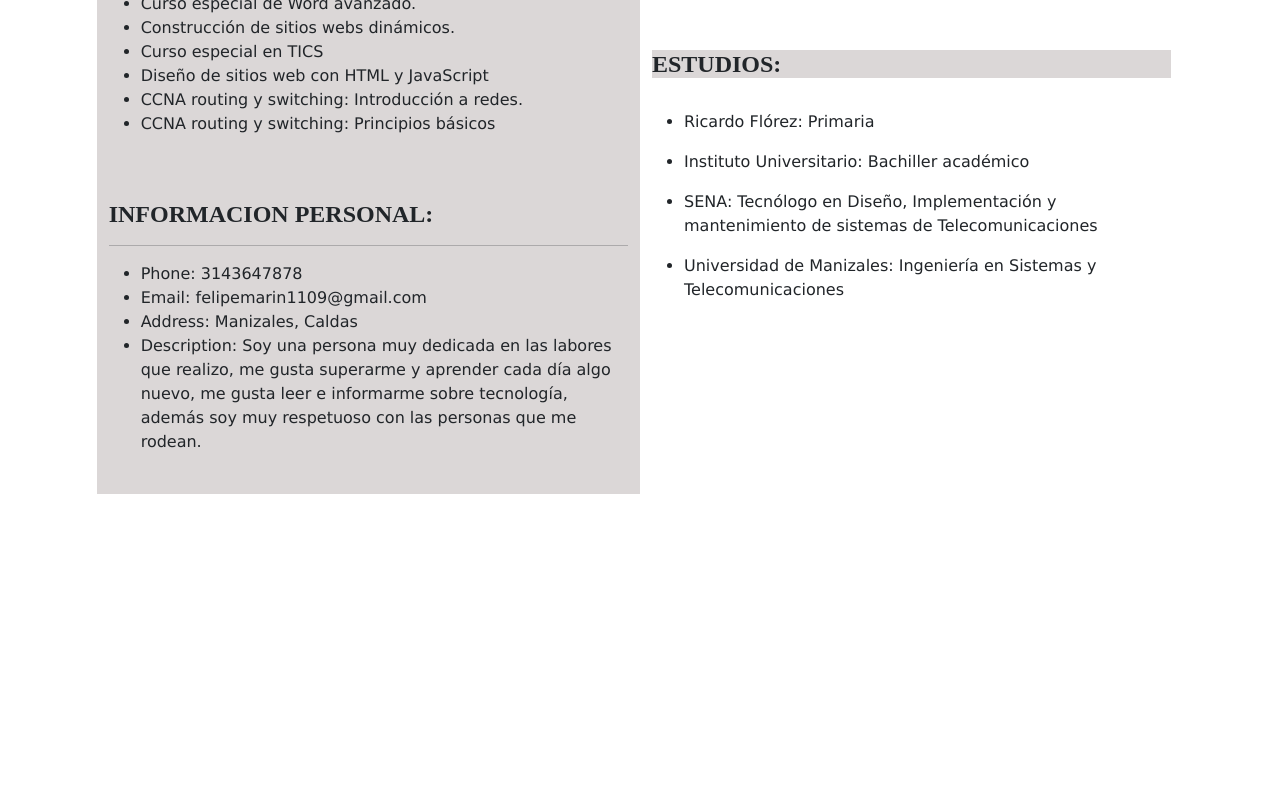
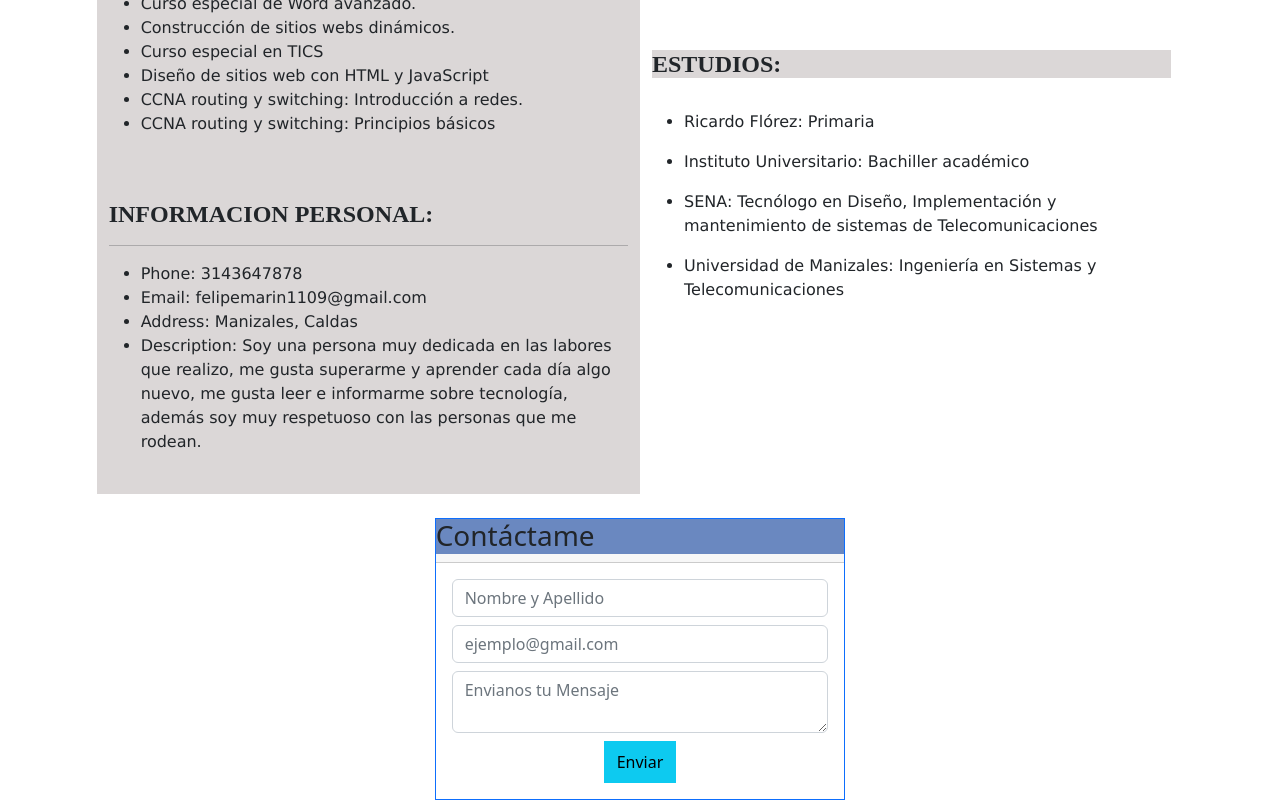
Before and after one commit to Jfmarin1122/react_curriculum, a React (Create React App) app: page / in a window 1280 px wide. Shown: the part 709-1509 px from the top of the page. Before the commit the page ends 1203 px from the top, so only its background shows below. Built offline with nearby package versions, Linux system fonts and the light colour scheme.

Commit message:
Inicio de formulario

```diff
--- a/src/App.css
+++ b/src/App.css
@@ -69,6 +69,24 @@
   font-family: 'Lucida Sans', 'Lucida Sans Regular', 'Lucida Grande', 'Lucida Sans Unicode', Geneva, Verdana, sans-serif;
 }
 
+.title--form{
+  background-color: rgb(106, 136, 192);
+  font-family: 'Times New Roman', Times, serif;
+  color: rgb(219, 215, 215);
+  text-align: center;
+}
+
+.contac_title {
+  background-color: rgb(106, 136, 192);
+}
+
+.contac_text {
+  background-color: rgb(106, 136, 192);
+  font-family: 'Times New Roman', Times, serif;
+  color: rgb(219, 215, 215);
+  text-align: center;
+}
+
 .App {
   text-align: center;
 }
--- a/src/App.js
+++ b/src/App.js
@@ -10,6 +10,7 @@ import OfMainProfessionalProfile from './components/professional_profile';
 import OfMainWorkExperience from './components/work_experience';
 import OfMainOtherStudies from './components/other_studies';
 import personal from './components/images/foto.png';
+import OfMainTitleForm from './components/title';
 //import logo from './components/imagenes/tecnologias.png';
 
 function App() {
@@ -51,6 +52,14 @@ function App() {
         </div>
         <div className = 'col-1'></div>
       </div>
+      <div className = 'row'>
+        <div className = 'col-4'></div>
+        <div className = 'col-4'>
+          <br></br>
+          <OfMainForm/>
+        </div>
+        <div className = 'col-4'></div>
+      </div>
     </div>
   )
 }
--- a/src/components/academic_formation/index.js
+++ b/src/components/academic_formation/index.js
@@ -7,13 +7,9 @@ function Titles(props){
         <br></br>
         <ul className = "list_studies">
           <li><p>{props.primary}</p></li>
-
           <li><p>{props.secundary}</p></li>
-
           <li><p>{props.tecnology}</p></li>
-
           <li><p>{props.universitary}</p></li>
-
         </ul>
       </div>
     );
--- a/src/components/form/index.js
+++ b/src/components/form/index.js
@@ -3,57 +3,35 @@ import 'bootstrap/dist/css/bootstrap.min.css';
 
 function Form(props) {
     return (
-      <div className="ultimo--contenedor">
-          <div className="row">
-              <div className="col-12">
-                  <form id="contact-form" name="contact-form" action="mail.php" method="POST">
-                  <div className="row">
-                      <div className="col-md-6">
-                      <div className="md-form mb-0">
-                          <input type="text" id="name" name="name" className="form-control" />
-                          <label htmlFor="name" className="">
-                          <h4 className="titulo--global">{props.YourName}</h4>
-                          </label>
+        <div class="card border-primary rounded-0">
+            <div class="card-header p-0">
+                <div class="contac_title">
+                    <h3><i class = "contac_text"></i> Contáctame</h3>
                 </div>
             </div>
-                      <div className="col-md-6">
-                      <div className="md-form mb-0">
-                          <input type="text" id="email" name="email" className="form-control" />
-                          <label htmlFor="email" className="">
-                          <h4 className="titulo--global">{props.YourEmail}</h4>
-                          </label>
+            <div class="card-body p-3">
+                <div class="form-group">
+                    <div class="input-group mb-2">
+                        <input type="text" class="form-control" id="nombre" name="nombre" placeholder="Nombre y Apellido" required/>
                     </div>
                 </div>
-                  </div>
-                  <div className="row">
-                      <div className="col-md-12">
-                      <div className="md-form mb-0">
-                          <input type="text" id="subject" name="subject" className="form-control" />
-                          <label htmlFor="subject" className="">
-                          <h4 className="titulo--global">{props.subject}</h4>
-                          </label>
+                <div class="form-group">
+                    <div class="input-group mb-2">
+                        <input type="email" class="form-control" id="nombre" name="email" placeholder="ejemplo@gmail.com" required/>
                     </div>
                 </div>
-                  </div>
-                  <div className="row">
-                      <div className="col-md-12">
-                      <div className="md-form">
-                          <textarea type="text" id="message" name="message" rows="2" className="form-control md-textarea"></textarea>
-                          <label htmlFor="message">
-                          <h4 className="titulo--global">{props.message}</h4>
-                          </label>
+
+                <div class="form-group">
+                    <div class="input-group mb-2">
+                        <textarea class="form-control" placeholder="Envianos tu Mensaje" required></textarea>
                     </div>
                 </div>
-                  </div>
-                  </form>
-                  <div>
-                  <a className="btn btn--primary" onClick={() => document.getElementById("contact-form").submit()}>
-                      <h4 className="titulo--global">{props.send}</h4>
-                  </a>
-                  </div>
-                  <div className="status"></div>
+
+                <div class="text-center">
+                    <input type="submit" value="Enviar" class="btn btn-info btn-block rounded-0 py-2"/>
                 </div>
             </div>
+
         </div>
     );
   }
@@ -61,7 +39,6 @@ function Form(props) {
   const formInfo ={
       YourName:'Nombre',
       YourEmail:'Correo',
-      message:'Escribe un mensaje',
       subject:'Objetivo',
       send:'enviar'
   }
@@ -72,7 +49,6 @@ function Form(props) {
               <Form
               YourName={props.YourName}
               YourEmail={props.YourEmail}
-              message={props.message}
               subject={props.subject}
               send={props.send}
               />
@@ -86,7 +62,6 @@ function Form(props) {
               <CurriculumForm
               YourName={formInfo.YourName}
               YourEmail={formInfo.YourEmail}
-              message={formInfo.message}
               send={formInfo.send}
               subject={formInfo.subject}
               />
--- /dev/null
+++ b/src/components/title/index.js
@@ -0,0 +1,38 @@
+import React from "react";
+
+function Titles(props){
+    return(
+      <div className='information--degrees'>
+        <br></br>
+        <br></br>
+        <h4 className = "title--form"><b>{props.formulario}</b></h4>
+        <br></br>
+      </div>
+    );
+  }
+
+const myTitles ={
+    formulario:'CONTACTAME:',
+}
+
+function CurriculumTitleForm(props) {
+    return(
+        <div>
+            <Titles
+            formulario = {props.formulario}
+            />
+        </div>
+    );
+}
+
+function OfMainTitleForm(){
+    return(
+        <div>
+            <CurriculumTitleForm
+            formulario = {myTitles.formulario}
+            />
+        </div>
+    );
+}
+
+export default OfMainTitleForm;
```
Lines whose indentation alone changed are shown as unchanged.
